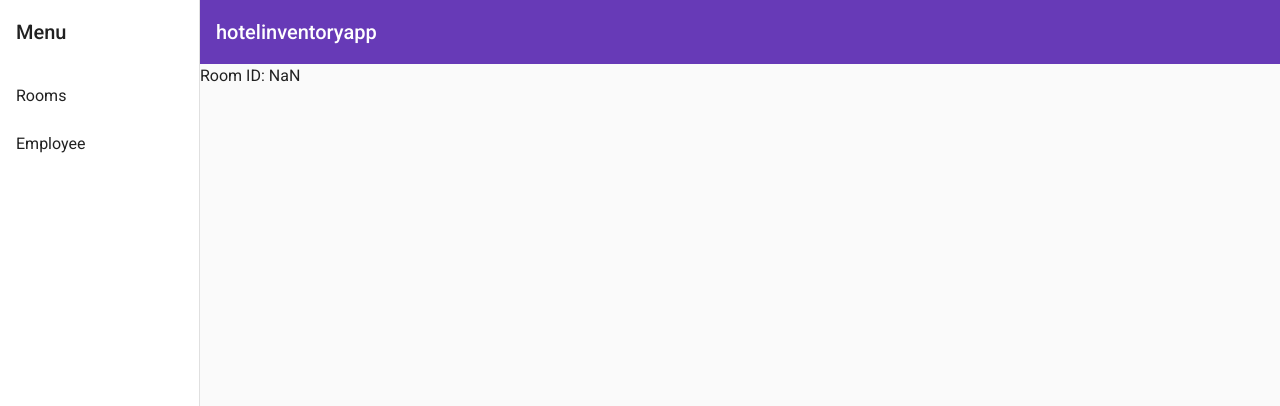
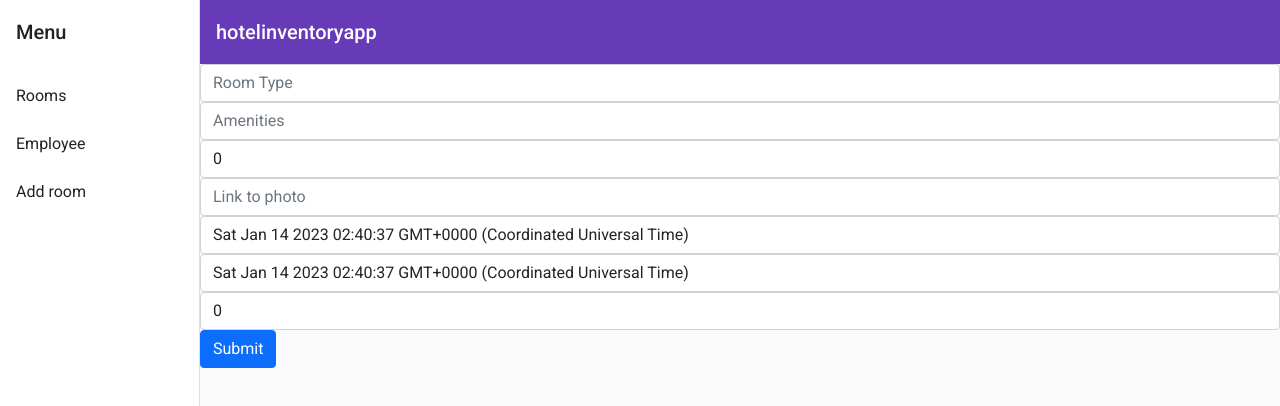
Before and after one commit to neolight1010/hotel-inventory, an Angular app: page /rooms/add in a window 1280 px wide. Shown: the top 406 px of the page. Built offline with nearby package versions, Linux system fonts and the light colour scheme.

Commit message:
Implement simple AddRoom form

```diff
--- a/src/app/app-nav/app-nav.component.html
+++ b/src/app/app-nav/app-nav.component.html
@@ -7,6 +7,7 @@
     <mat-nav-list>
       <a mat-list-item routerLink="rooms">Rooms</a>
       <a mat-list-item routerLink="employee">Employee</a>
+      <a mat-list-item routerLink="rooms/add">Add room</a>
     </mat-nav-list>
   </mat-sidenav>
   <mat-sidenav-content>
--- a/src/app/app-routing.module.ts
+++ b/src/app/app-routing.module.ts
@@ -2,6 +2,7 @@ import { NgModule } from "@angular/core";
 import { RouterModule, Routes } from "@angular/router";
 import { EmployeeComponent } from "./employee/employee.component";
 import { NotFoundComponent } from "./not-found/not-found.component";
+import {RoomAddComponent} from "./room-add/room-add.component";
 import {RoomBookingComponent} from "./room-booking/room-booking.component";
 import { RoomsComponent } from "./rooms/rooms.component";
 
@@ -11,6 +12,7 @@ const routes: Routes = [
     component: EmployeeComponent,
   },
   { path: "rooms", component: RoomsComponent },
+  { path: "rooms/add", component: RoomAddComponent },
   { path: "rooms/:id", component: RoomBookingComponent },
   { path: "", redirectTo: "/rooms", pathMatch: "full" },
   { path: "**", component: NotFoundComponent },
--- a/src/app/app.module.ts
+++ b/src/app/app.module.ts
@@ -23,6 +23,7 @@ import { MatListModule } from '@angular/material/list';
 import { NotFoundComponent } from './not-found/not-found.component';
 import { RoomBookingComponent } from './room-booking/room-booking.component';
 import { RoomAddComponent } from './room-add/room-add.component';
+import {FormsModule} from "@angular/forms";
 
 function initFactory(initService: InitService) {
   return () => initService.init();
@@ -45,6 +46,7 @@ function initFactory(initService: InitService) {
     BrowserModule,
     AppRoutingModule,
     BrowserAnimationsModule,
+    FormsModule,
     HttpClientModule,
     LayoutModule,
     MatToolbarModule,
--- a/src/app/room-add/room-add.component.html
+++ b/src/app/room-add/room-add.component.html
@@ -1 +1,73 @@
-<p>room-add works!</p>
+<div *ngIf="success$ | async" class="alert alert-success">
+  Success!
+</div>
+
+<form (ngSubmit)="addRoom()">
+  <div class="form-group">
+    <input
+      class="form-control"
+      type="text"
+      name="roomType"
+      placeholder="Room Type"
+      [(ngModel)]="room.roomType"
+    />
+  </div>
+  <div class="form-group">
+    <input
+      class="form-control"
+      type="text"
+      name="amenities"
+      placeholder="Amenities"
+      [(ngModel)]="room.amenities"
+    />
+  </div>
+  <div class="form-group">
+    <input
+      class="form-control"
+      type="number"
+      name="price"
+      placeholder="Price per night"
+      [(ngModel)]="room.price"
+    />
+  </div>
+  <div class="form-group">
+    <input
+      class="form-control"
+      type="text"
+      name="photo"
+      placeholder="Link to photo"
+      [(ngModel)]="room.photo"
+    />
+  </div>
+  <div class="form-group">
+    <input
+      class="form-control"
+      type="datetime"
+      name="checkInTime"
+      placeholder="Check-in time"
+      [(ngModel)]="room.checkInTime"
+    />
+  </div>
+  <div class="form-group">
+    <input
+      class="form-control"
+      type="datetime"
+      name="checkOutTime"
+      placeholder="Check-out time"
+      [(ngModel)]="room.checkOutTime"
+    />
+  </div>
+  <div class="form-group">
+    <input
+      class="form-control"
+      type="number"
+      name="rating"
+      placeholder="Rating"
+      [(ngModel)]="room.rating"
+    />
+  </div>
+
+  <div>
+    <button class="btn btn-primary" type="submit">Submit</button>
+  </div>
+</form>
--- a/src/app/room-add/room-add.component.ts
+++ b/src/app/room-add/room-add.component.ts
@@ -1,15 +1,35 @@
-import { Component, OnInit } from '@angular/core';
+import { Component, OnInit } from "@angular/core";
+import {Observable, Subject} from "rxjs";
+import { Room } from "../rooms/rooms";
+import {RoomsService} from "../rooms/services/rooms.service";
 
 @Component({
-  selector: 'hia-room-add',
-  templateUrl: './room-add.component.html',
-  styleUrls: ['./room-add.component.scss']
+  selector: "hia-room-add",
+  templateUrl: "./room-add.component.html",
+  styleUrls: ["./room-add.component.scss"],
 })
 export class RoomAddComponent implements OnInit {
+  room: Room = {
+    roomType: "",
+    amenities: "",
+    checkInTime: new Date(),
+    checkOutTime: new Date(),
+    photo: "",
+    price: 0,
+    rating: 0,
+    roomNumber: "",
+  };
 
-  constructor() { }
+  private successSubject: Subject<boolean> = new Subject();
+  success$: Observable<boolean> = this.successSubject.asObservable();
 
-  ngOnInit(): void {
+  constructor(private roomsService: RoomsService) {}
+
+  ngOnInit(): void {}
+
+  addRoom(): void {
+    this.roomsService.addRoom(this.room).subscribe(() => {
+      this.successSubject.next(true);
+    });
   }
-
 }
```
